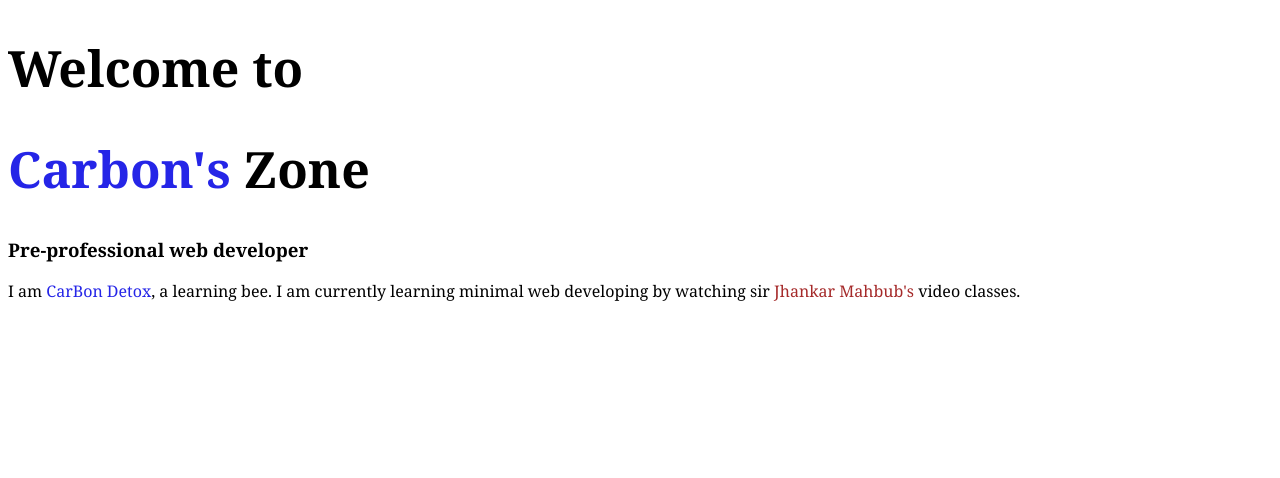
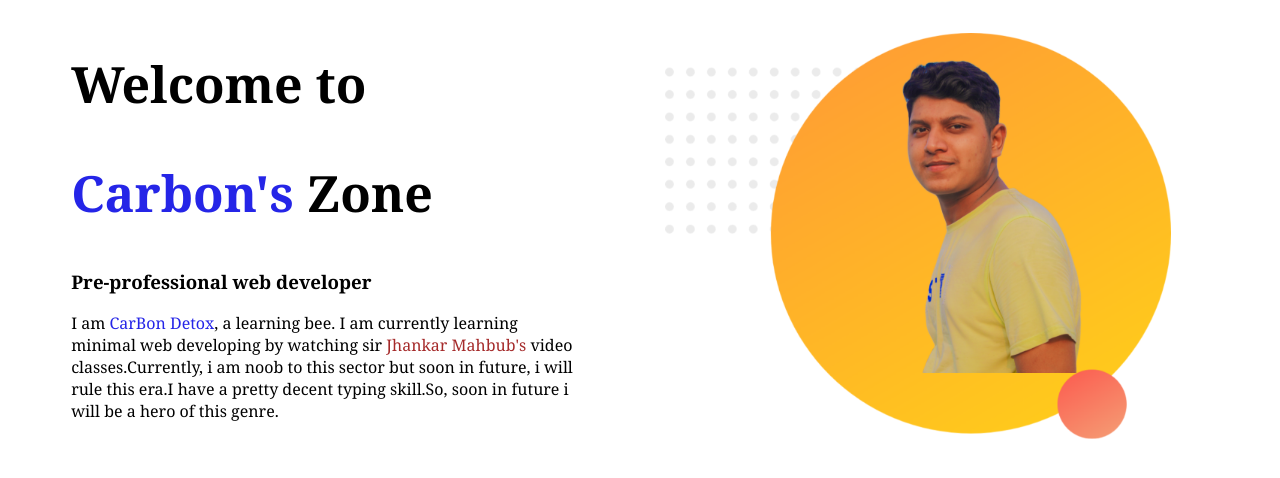
Before and after one commit to maxshanto139/portfolio, a plain HTML site: page index.html in a window 1280 px wide. Drawn offline with Linux system fonts and the light colour scheme.

Commit message:
added a lot

```diff
--- a/index.html
+++ b/index.html
@@ -7,9 +7,16 @@
     <title>CarBon's Place</title>
 </head>
 <body>
-    <h1>Welcome to</h1>
-    <h1><span class="carbon">Carbon's</span> Zone</h1>
-    <h3>Pre-professional web developer</h3>
-    <p>I am <span class="carbon">CarBon Detox</span>, a learning bee. I am currently learning minimal web developing by watching sir <span style="color: brown;">Jhankar Mahbub's</span> video classes.</p>
+    <section>
+        <div class="upper">
+            <h1>Welcome to</h1>
+            <h1><span class="carbon">Carbon's</span> Zone</h1>
+            <h3>Pre-professional web developer</h3>
+            <p>I am <span class="carbon">CarBon Detox</span>, a learning bee. I am currently learning minimal web developing by watching sir <span style="color: brown;">Jhankar Mahbub's</span> video classes.Currently, i am noob to this sector but soon in future, i will rule this era.I have a pretty decent typing skill.So, soon in future i will be a hero of this genre.</p>
+        </div>
+        <div class="upper">
+            <img src="images/profile1.png" alt="">
+        </div>
+    </section>
 </body>
 </html>
--- a/style.css
+++ b/style.css
@@ -7,3 +7,13 @@
 .carbon {
     color: rgb(37, 37, 231);
 }
+.upper {
+    width: 40%;
+    margin-left: 3%;
+    padding-left: 2%;
+    float: left;
+}
+.upper img {
+    width: 100%;
+    margin: 5%;
+}
```
